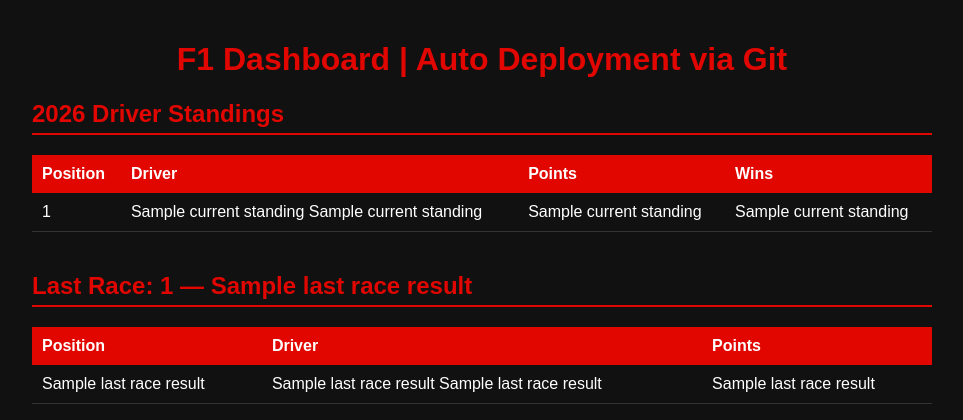
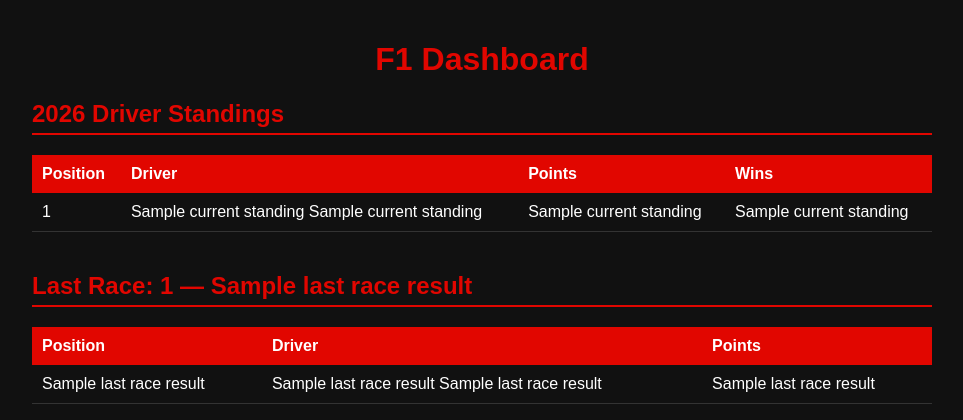
Before and after one commit to clucas56/formula1-db, a Flask app: page / in a window 1280 px wide. Shown: the top 420 px of the page, without its empty margins (158-1121 px from the left). Run offline with Flask 3, Linux system fonts and the light colour scheme; a database or web service that is not in the repository returns one stand-in record (values such as "Sample title"); some libraries are stand-ins or nearby versions.

Commit message:
Changed name back to normal

```diff
--- a/web/templates/index.html
+++ b/web/templates/index.html
@@ -47,7 +47,7 @@
 </head>
 <body>
     <div class="container">
-        <h1>F1 Dashboard | Auto Deployment via Git</h1>
+        <h1>F1 Dashboard</h1>
 
         <!-- Driver Standings -->
         <h2>2026 Driver Standings</h2>
```
